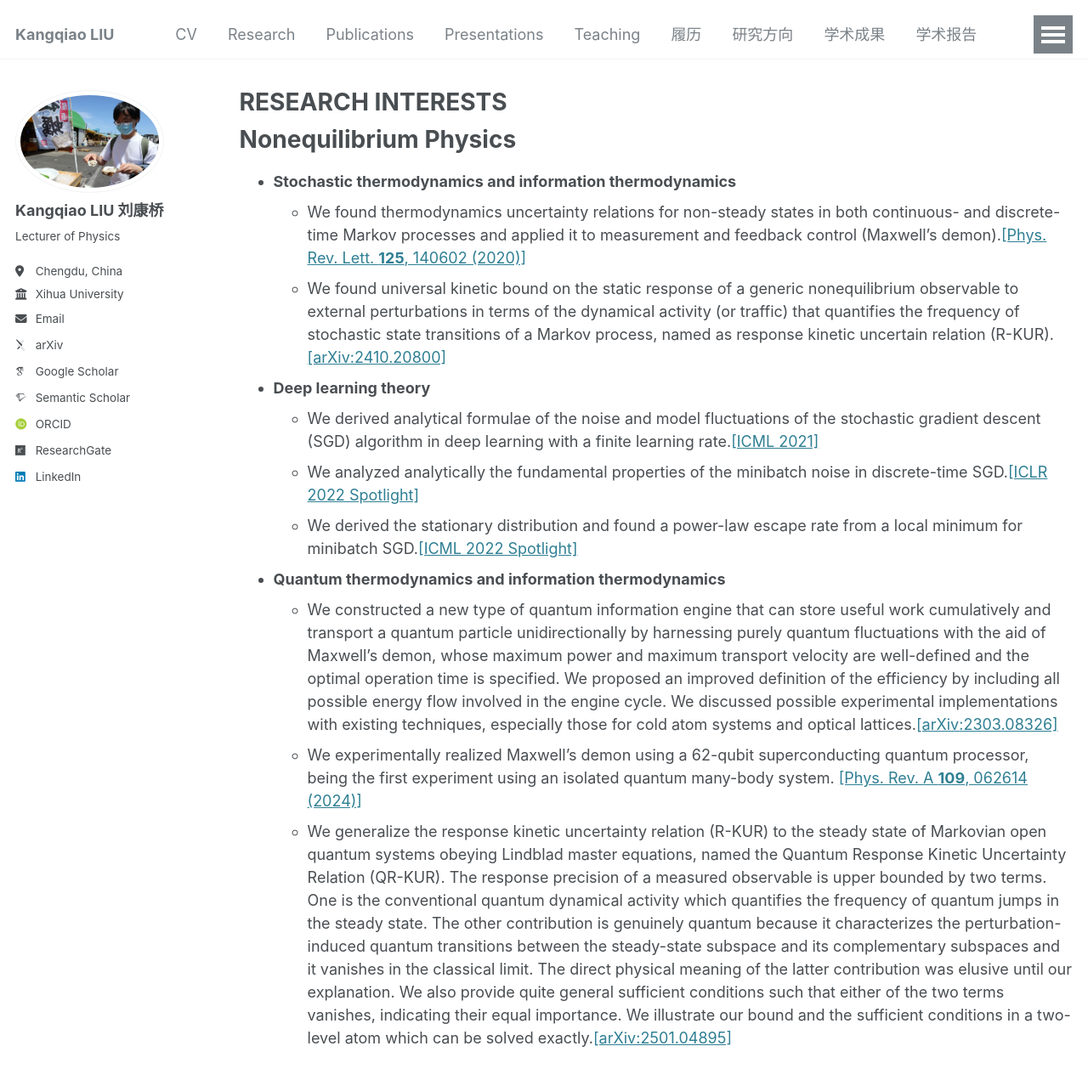
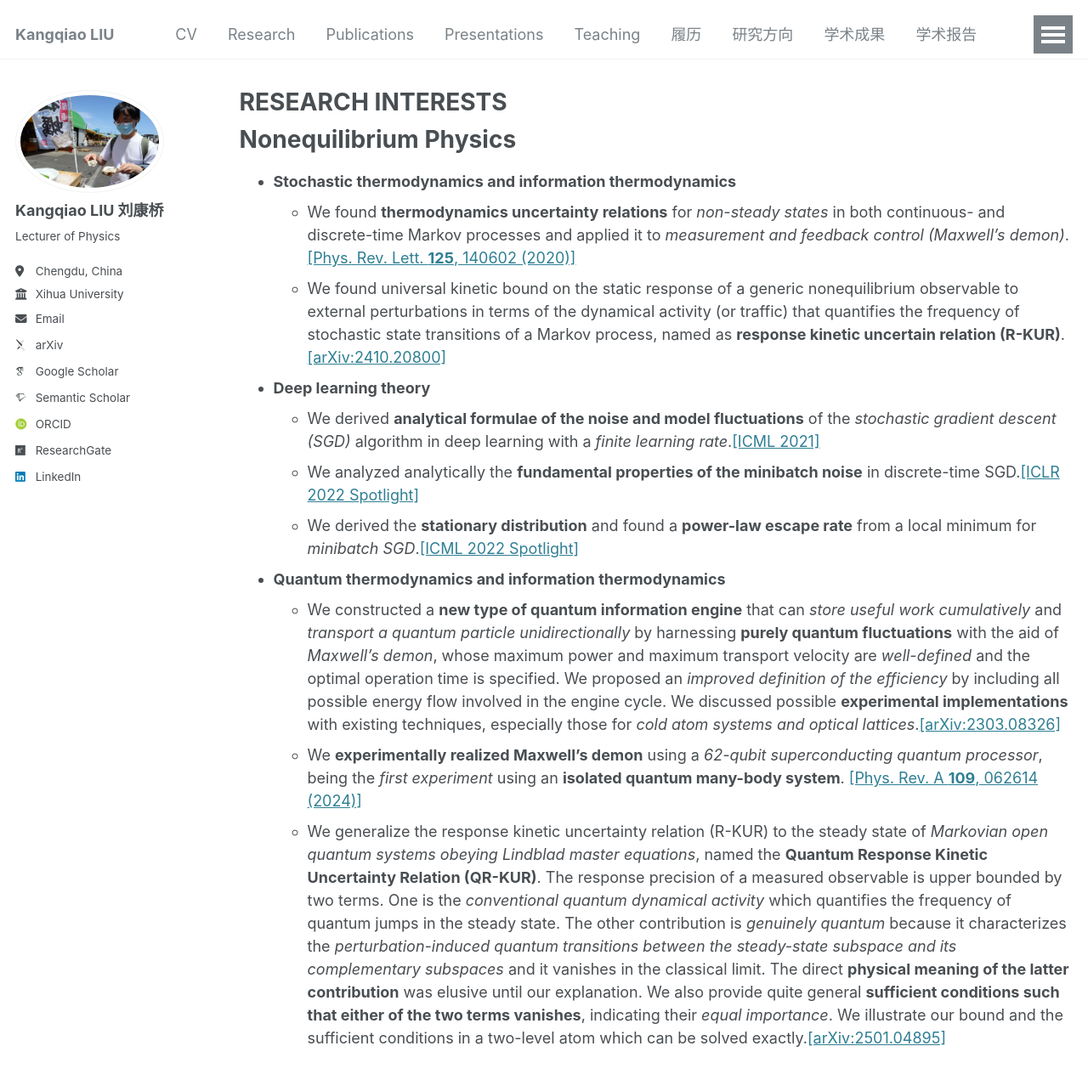
Before and after one commit to KangqiaoLiu/KangqiaoLiu.github.io, a Jekyll site: the page built from _pages/research.md, in a window 1280 px wide and 1400 px high. Shown: the top 1271 px of the window at 85% size. Built offline with Jekyll 4.4.1, drawn with Linux system fonts in a browser that asks for light colours; some web fonts are replaced.

```diff
--- a/_pages/research.md
+++ b/_pages/research.md
@@ -12,15 +12,15 @@ redirect_from:
 # **Nonequilibrium Physics**
 
 * **Stochastic thermodynamics and information thermodynamics**
-  * We found thermodynamics uncertainty relations for non-steady states in both continuous- and discrete-time Markov processes and applied it to measurement and feedback control (Maxwell's demon).[[Phys. Rev. Lett. **125**, 140602 (2020)]](https://journals.aps.org/prl/abstract/10.1103/PhysRevLett.125.140602)
-  * We found universal kinetic bound on the static response of a generic nonequilibrium observable to external perturbations in terms of the dynamical activity (or traffic) that quantifies the frequency of stochastic state transitions of a Markov process, named as response kinetic uncertain relation (R-KUR).[[arXiv:2410.20800]](https://arxiv.org/abs/2410.20800)
+  * We found **thermodynamics uncertainty relations** for *non-steady states* in both continuous- and discrete-time Markov processes and applied it to *measurement and feedback control (Maxwell's demon)*.[[Phys. Rev. Lett. **125**, 140602 (2020)]](https://journals.aps.org/prl/abstract/10.1103/PhysRevLett.125.140602)
+  * We found universal kinetic bound on the static response of a generic nonequilibrium observable to external perturbations in terms of the dynamical activity (or traffic) that quantifies the frequency of stochastic state transitions of a Markov process, named as **response kinetic uncertain relation (R-KUR)**.[[arXiv:2410.20800]](https://arxiv.org/abs/2410.20800)
 
 * **Deep learning theory**
-  * We derived analytical formulae of the noise and model fluctuations of the stochastic gradient descent (SGD) algorithm in deep learning with a finite learning rate.[[ICML 2021]](http://proceedings.mlr.press/v139/liu21ad.html)
-  * We analyzed analytically the fundamental properties of the minibatch noise in discrete-time SGD.[[ICLR 2022 Spotlight]](https://openreview.net/forum?id=uorVGbWV5sw)
-  * We derived the stationary distribution and found a power-law escape rate from a local minimum for minibatch SGD.[[ICML 2022 Spotlight]](https://proceedings.mlr.press/v162/mori22a.html)
+  * We derived **analytical formulae of the noise and model fluctuations** of the *stochastic gradient descent (SGD)* algorithm in deep learning with a *finite learning rate*.[[ICML 2021]](http://proceedings.mlr.press/v139/liu21ad.html)
+  * We analyzed analytically the **fundamental properties of the minibatch noise** in discrete-time SGD.[[ICLR 2022 Spotlight]](https://openreview.net/forum?id=uorVGbWV5sw)
+  * We derived the **stationary distribution** and found a **power-law escape rate** from a local minimum for *minibatch SGD*.[[ICML 2022 Spotlight]](https://proceedings.mlr.press/v162/mori22a.html)
 
 * **Quantum thermodynamics and information thermodynamics**
-  * We constructed a new type of quantum information engine that can store useful work cumulatively and transport a quantum particle unidirectionally by harnessing purely quantum fluctuations with the aid of Maxwell's demon, whose maximum power and maximum transport velocity are well-defined and the optimal operation time is specified. We proposed an improved definition of the efficiency by including all possible energy flow involved in the engine cycle. We discussed possible experimental implementations with existing techniques, especially those for cold atom systems and optical lattices.[[arXiv:2303.08326]](https://arxiv.org/abs/2303.08326)
-  * We experimentally realized Maxwell's demon using a 62-qubit superconducting quantum processor, being the first experiment using an isolated quantum many-body system. [[Phys. Rev. A **109**, 062614 (2024)]](https://journals.aps.org/pra/abstract/10.1103/PhysRevA.109.062614)
-  * We generalize the response kinetic uncertainty relation (R-KUR) to the steady state of Markovian open quantum systems obeying Lindblad master equations, named the Quantum Response Kinetic Uncertainty Relation (QR-KUR). The response precision of a measured observable is upper bounded by two terms. One is the conventional quantum dynamical activity which quantifies the frequency of quantum jumps in the steady state. The other contribution is genuinely quantum because it characterizes the perturbation-induced quantum transitions between the steady-state subspace and its complementary subspaces and it vanishes in the classical limit. The direct physical meaning of the latter contribution was elusive until our explanation. We also provide quite general sufficient conditions such that either of the two terms vanishes, indicating their equal importance. We illustrate our bound and the sufficient conditions in a two-level atom which can be solved exactly.[[arXiv:2501.04895]](https://arxiv.org/abs/2501.04895)
+  * We constructed a **new type of quantum information engine** that can *store useful work cumulatively* and *transport a quantum particle unidirectionally* by harnessing **purely quantum fluctuations** with the aid of *Maxwell's demon*, whose maximum power and maximum transport velocity are *well-defined* and the optimal operation time is specified. We proposed an *improved definition of the efficiency* by including all possible energy flow involved in the engine cycle. We discussed possible **experimental implementations** with existing techniques, especially those for *cold atom systems and optical lattices*.[[arXiv:2303.08326]](https://arxiv.org/abs/2303.08326)
+  * We **experimentally realized Maxwell's demon** using a *62-qubit superconducting quantum processor*, being the *first experiment* using an **isolated quantum many-body system**. [[Phys. Rev. A **109**, 062614 (2024)]](https://journals.aps.org/pra/abstract/10.1103/PhysRevA.109.062614)
+  * We generalize the response kinetic uncertainty relation (R-KUR) to the steady state of *Markovian open quantum systems obeying Lindblad master equations*, named the **Quantum Response Kinetic Uncertainty Relation (QR-KUR)**. The response precision of a measured observable is upper bounded by two terms. One is the *conventional quantum dynamical activity* which quantifies the frequency of quantum jumps in the steady state. The other contribution is *genuinely quantum* because it characterizes the *perturbation-induced quantum transitions between the steady-state subspace and its complementary subspaces* and it vanishes in the classical limit. The direct **physical meaning of the latter contribution** was elusive until our explanation. We also provide quite general **sufficient conditions such that either of the two terms vanishes**, indicating their *equal importance*. We illustrate our bound and the sufficient conditions in a two-level atom which can be solved exactly.[[arXiv:2501.04895]](https://arxiv.org/abs/2501.04895)
```
